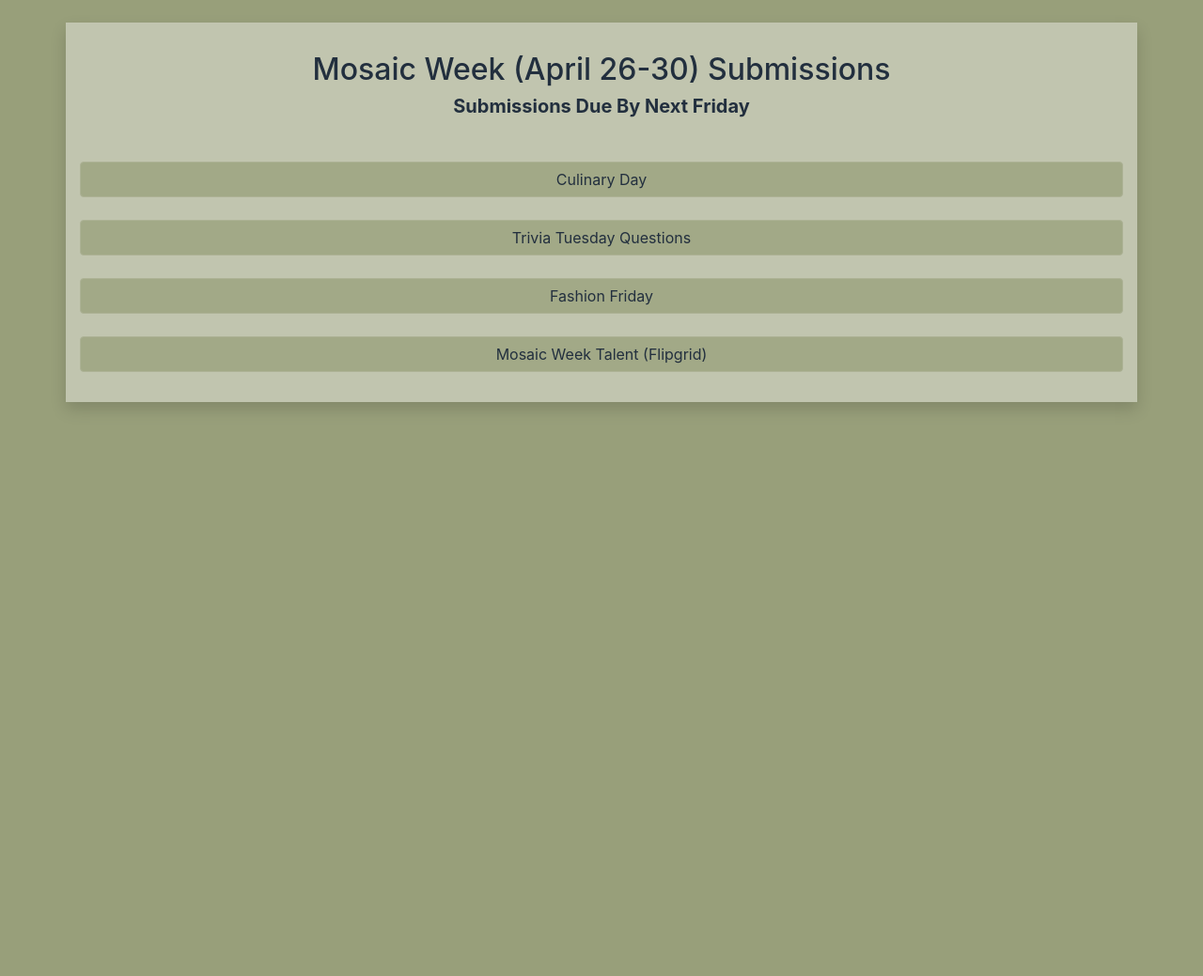
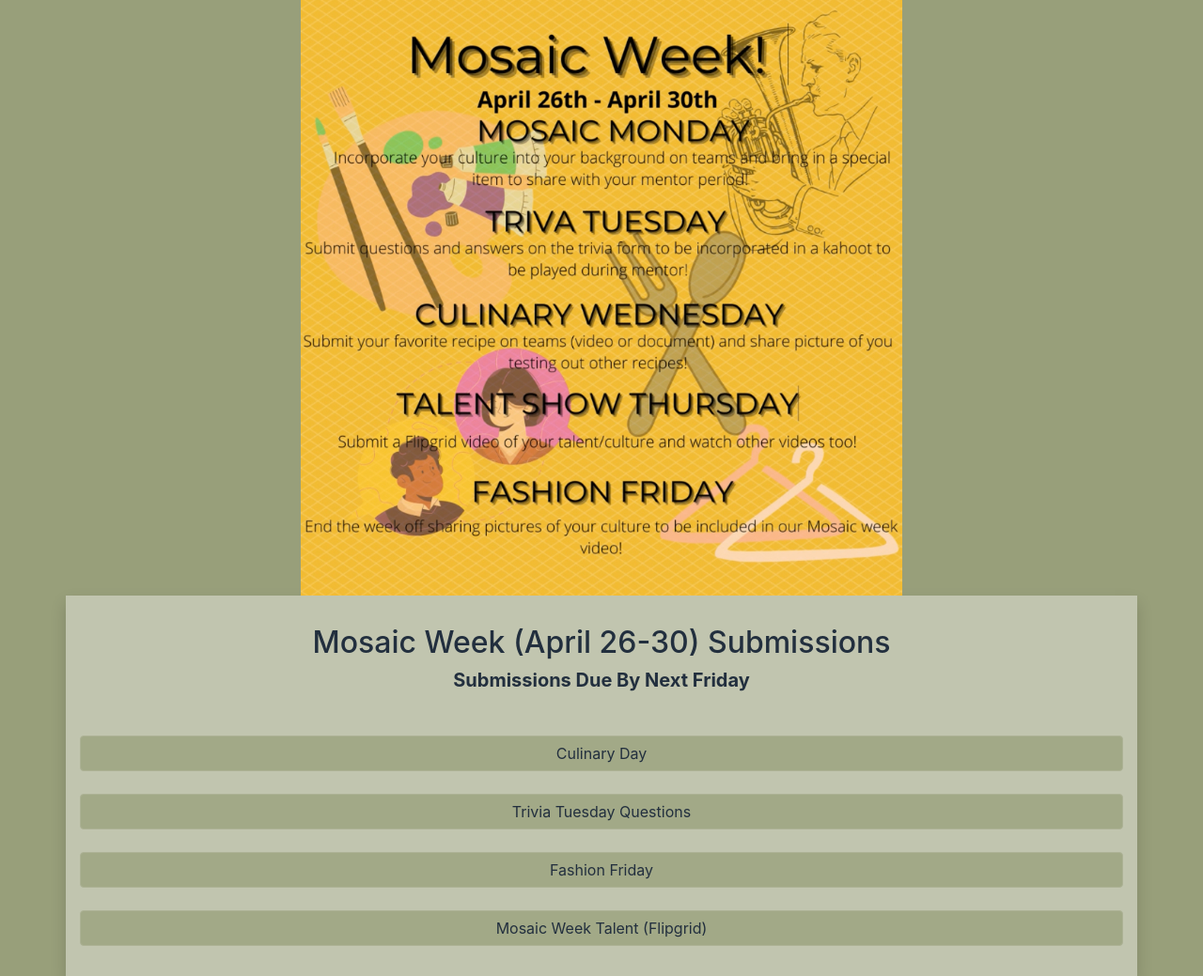
Before and after one commit to csmb-stl/housewars, a Jekyll site: the page signup.html, which Jekyll copies as it is, in a window 1280 px wide. Shown: the part 549-1588 px from the top of the page at 94% size. Built offline with Jekyll 4.4.1, drawn with Linux system fonts in a browser that asks for light colours.

Commit message:
Update signup.html

```diff
--- a/signup.html
+++ b/signup.html
@@ -4,6 +4,7 @@
       <title>Masaic Week Submissions</title>
       <link rel="stylesheet" href="https://cdnjs.cloudflare.com/ajax/libs/normalize/8.0.1/normalize.min.css">
       <link rel="stylesheet" href="https://stackpath.bootstrapcdn.com/bootstrap/4.5.0/css/bootstrap.min.css">
+
       <style>
          .article-scroll-mobile {
          box-shadow: 0 4px 8px 0 rgba(0, 0, 0, 0.2);
@@ -19,13 +20,61 @@
          body {
          background: #989f7a;
          }
+
+         html {
+         font-size: 100%;
+         line-height: 1.5rem;
+         box-sizing: border-box;
+         font-family: Arial, Helvetica, sans-serif;
+         height: 100%;
+         }
+
+         body {
+         margin: 0 auto;
+         padding: 0;
+         min-height: 100%;
+         }
+
+         *,
+         *::before,
+         *::after {
+         box-sizing: inherit;
+         }
+
+         img,
+         video {
+         width: 50%;
+         height: auto;
+         display: block;
+         }
+
+         .gallery-img {
+         height: 100%;
+         object-fit: cover;
+         transition: 0.5s ease-in-out;
+         }
+
+         .gallery-img:hover {
+         transform: scale(0.8);
+         }
       </style>
    </head>
    <body>
       <div class="embed-responsive embed-responsive-21by9">
          <iframe class="embed-responsive-item" src="https://www.youtube.com/embed/_Lyblyjroek" frameborder="0" allow="accelerometer; autoplay; clipboard-write; encrypted-media; gyroscope; picture-in-picture" allowfullscreen></iframe>
       </div>
-      <br>
+      <center>
+         <main class="gallery-page">
+               <div class="gallery-item">
+                  <a href="signup.html">
+                  <img
+                     src="MicrosoftTeams-image.png"
+                     class="gallery-img"
+                  />
+                  </a>
+               </div>
+         </main>
+      </center>
       <div class="container shadow py-2 ">
          <div class="row">
             <div class="col">
@@ -56,5 +105,6 @@
       </div>
       <script src="/housewars/assets/javascript/bootstrap/jquery.min.js"></script>
       <script src="/housewars/assets/javascript/bootstrap/bootstrap.bundle.min.js"></script>
+
    </body>
 </html>
```
